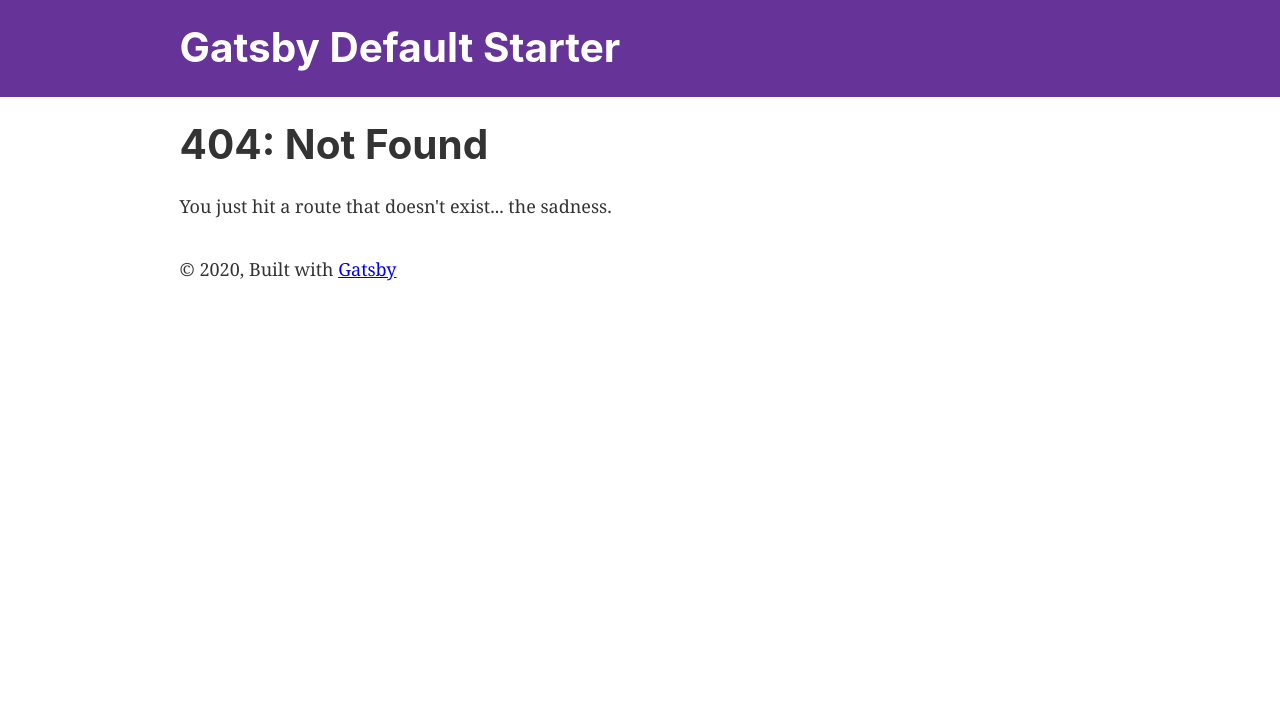
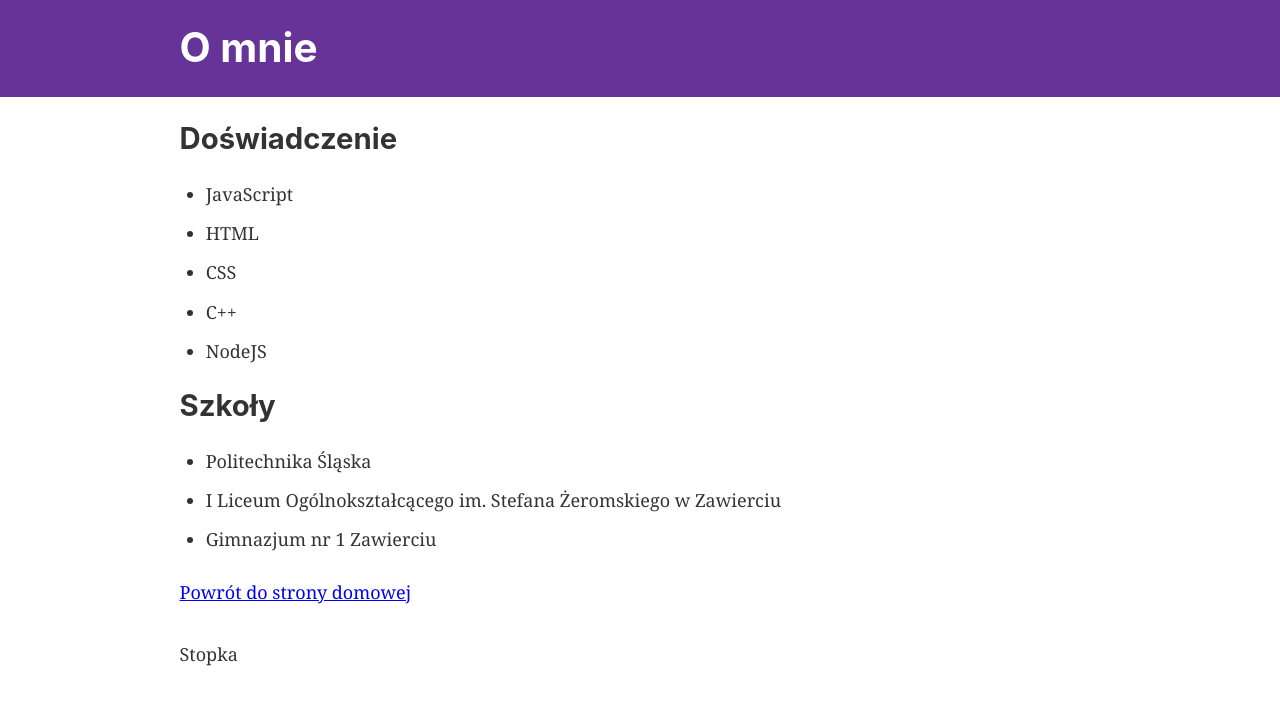
Before and after one commit to arturkasperek/static-website-with-ci-cd, a Gatsby site: page /detale in a window 1280 px wide. Before the commit this address had no page. Built offline with nearby package versions, Linux system fonts and the light colour scheme; Gatsby itself is replaced by a stand-in of ours.

Commit message:
Created static website about me

```diff
--- a/gatsby-config.js
+++ b/gatsby-config.js
@@ -1,7 +1,7 @@
 module.exports = {
   siteMetadata: {
-    title: `Gatsby Default Starter`,
-    description: `Kick off your next, great Gatsby project with this default starter. This barebones starter ships with the main Gatsby configuration files you might need.`,
+    title: `O mnie`,
+    description: `Strona o mnie`,
     author: `@gatsbyjs`,
   },
   plugins: [
--- a/src/components/layout.js
+++ b/src/components/layout.js
@@ -37,9 +37,7 @@
         <footer style={{
           marginTop: `2rem`
         }}>
-          © {new Date().getFullYear()}, Built with
-          {` `}
-          <a href="https://www.gatsbyjs.com">Gatsby</a>
+          Stopka
         </footer>
       </div>
     </>
--- a/src/pages/404.js
+++ b/src/pages/404.js
@@ -7,7 +7,6 @@
   <Layout>
     <SEO title="404: Not found" />
     <h1>404: Not Found</h1>
-    <p>You just hit a route that doesn&#39;t exist... the sadness.</p>
   </Layout>
 )
 
--- /dev/null
+++ b/src/pages/detale.js
@@ -0,0 +1,28 @@
+import React from "react"
+import { Link } from "gatsby"
+
+import Layout from "../components/layout"
+import SEO from "../components/seo"
+
+const SecondPage = () => (
+  <Layout>
+    <SEO title="Detale" />
+    <h2>Doświadczenie</h2>
+    <ul>
+      <li>JavaScript</li>
+      <li>HTML</li>
+      <li>CSS</li>
+      <li>C++</li>
+      <li>NodeJS</li>
+    </ul>
+    <h2>Szkoły</h2>
+    <ul>
+      <li>Politechnika Śląska</li>
+      <li>I Liceum Ogólnokształcącego im. Stefana Żeromskiego w Zawierciu</li>
+      <li>Gimnazjum nr 1 Zawierciu</li>
+    </ul>
+    <Link to="/">Powrót do strony domowej</Link>
+  </Layout>
+)
+
+export default SecondPage
--- a/src/pages/index.js
+++ b/src/pages/index.js
@@ -1,21 +1,19 @@
 import React from "react"
 import { Link } from "gatsby"
-
 import Layout from "../components/layout"
-import Image from "../components/image"
 import SEO from "../components/seo"
+import MeImgSrc from "../images/ja.jpg"
 
 const IndexPage = () => (
   <Layout>
     <SEO title="Home" />
-    <h1>Hi people</h1>
-    <p>Welcome to your new Gatsby site.</p>
-    <p>Now go build something great.</p>
-    <div style={{ maxWidth: `300px`, marginBottom: `1.45rem` }}>
-      <Image />
+    <div>
+      <h2>Artur Kasperek - Programista oraz Student Politechniki Śląśkiej</h2>
+      <img src={MeImgSrc}/>
     </div>
-    <Link to="/page-2/">Go to page 2</Link> <br />
-    <Link to="/using-typescript/">Go to "Using TypeScript"</Link>
+    <div>
+      <Link to="/detale">Więcej o mnie</Link> <br />
+    </div>
   </Layout>
 )
 
```
Also changed, not shown: src/pages/page-2.js (deleted, +0 -16 lines), README.md, src/images/ja.jpg (added).
